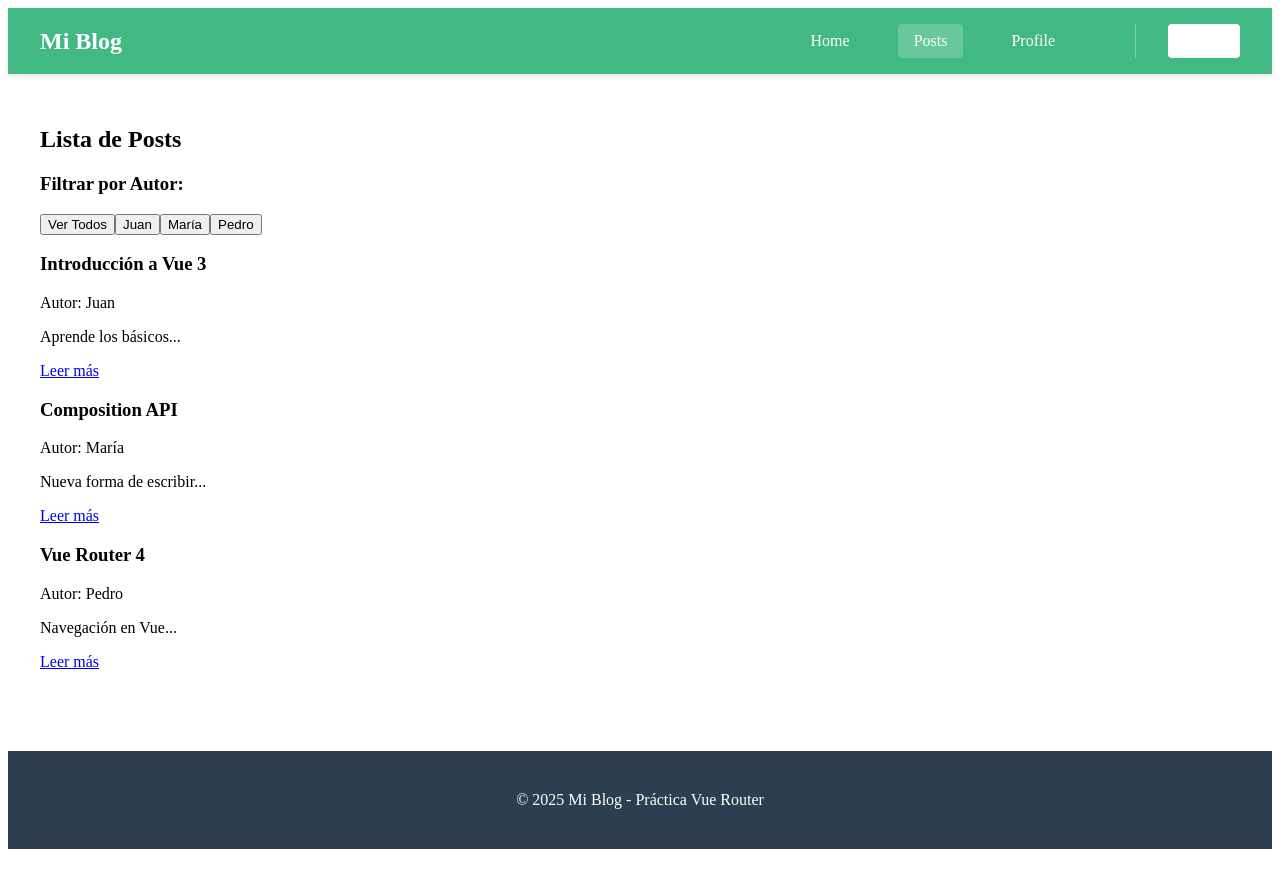
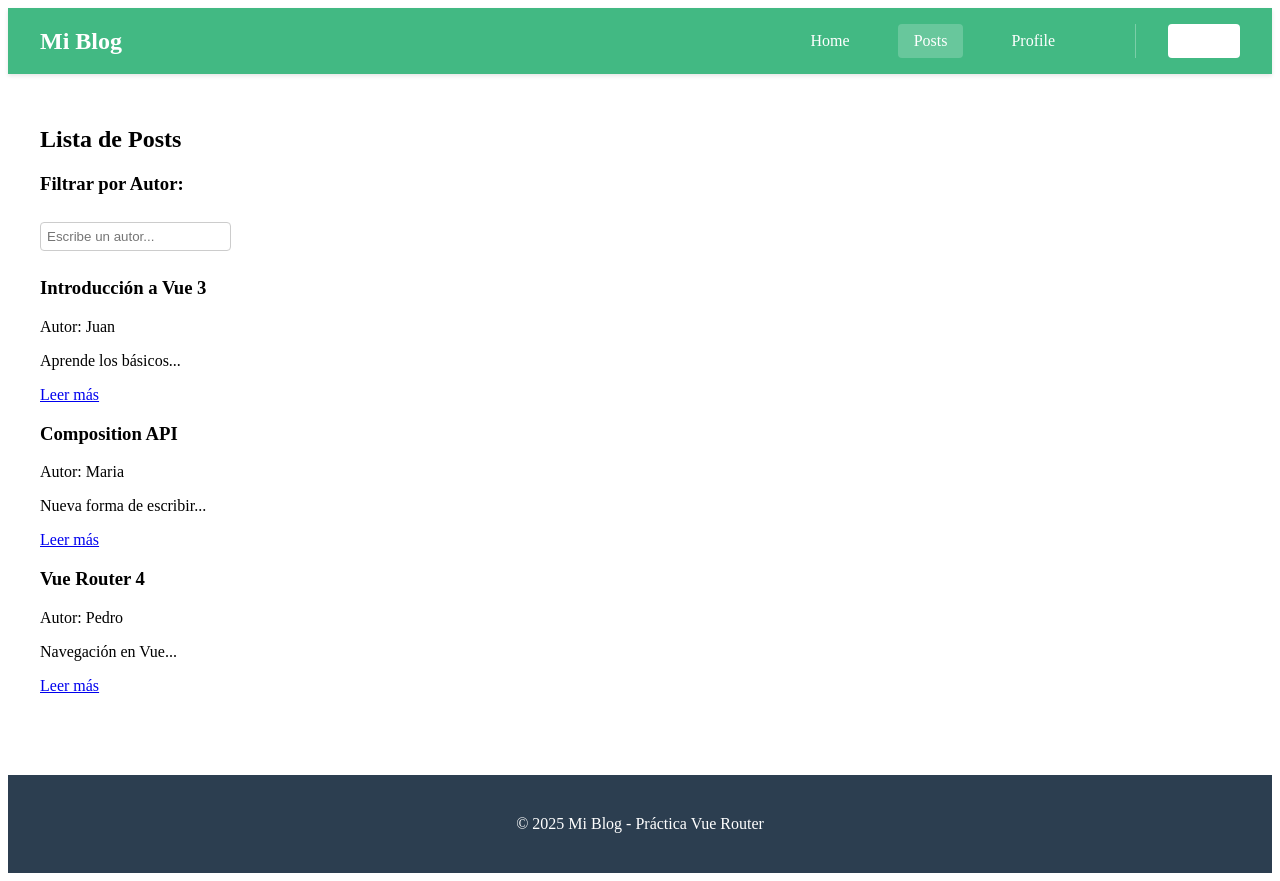
Before and after one commit to Avenger7225/safe-guard-routes, a Vue app: page /posts in a window 1280 px wide. Before the commit the page ends 857 px from the top, so only its background shows below. Built offline with nearby package versions, Linux system fonts and the light colour scheme.

Commit message:
ejercicios 4 terminado!

```diff
--- a/src/router/index.js
+++ b/src/router/index.js
@@ -81,12 +81,19 @@ const router = createRouter({
 })
 
 // Guard Global - Se ejecuta antes de cada navegación
-router.beforeEach((to, from, next) => {
+router.beforeEach(async (to, from, next) => {
   const authStore = useAuthStore()
 
+  // 🔹 Simular llamada asíncrona a un "API" que valida sesión
+  const isValid = await new Promise((resolve) => {
+    setTimeout(() => {
+      // Aquí podrías poner lógica real, ej: fetch a tu backend
+      resolve(authStore.isAuthenticated)
+    }, 1000) // espera 1 segundo
+  })
+
   // Verificar si la ruta requiere autenticación
-  if (to.meta.requiresAuth && !authStore.isAuthenticated) {
-    // Guardar la ruta a la que intentaba acceder
+  if (to.meta.requiresAuth && !isValid) {
     next({
       name: 'login',
       query: { redirect: to.fullPath }
--- a/src/views/PostList.vue
+++ b/src/views/PostList.vue
@@ -5,19 +5,13 @@
     <div class="filters">
       <h3>Filtrar por Autor:</h3>
 
-      <button @click="setAuthorFilter('')"
-              :class="{ active: !currentAuthorFilter }"
-              class="btn-filter">
-        Ver Todos
-      </button>
-
-      <button v-for="author in availableAuthors"
-              :key="author"
-              @click="setAuthorFilter(author)"
-              :class="{ active: currentAuthorFilter === author.toLowerCase() }"
-              class="btn-filter">
-        {{ author }}
-      </button>
+      <input
+        type="text"
+        v-model="authorInput"
+        placeholder="Escribe un autor..."
+        @input="updateAuthorFilter"
+        class="input-filter"
+      />
 
       <p v-if="currentAuthorFilter" class="active-filter">
         Posts filtrados por: <strong>{{ currentAuthorFilter }}</strong>
@@ -34,7 +28,9 @@
       </router-link>
     </div>
 
-    <p v-if="filteredPosts.length === 0">No se encontraron posts del autor "{{ currentAuthorFilter }}".</p>
+    <p v-if="filteredPosts.length === 0 && currentAuthorFilter">
+      No se encontraron posts del autor "{{ currentAuthorFilter }}".
+    </p>
   </div>
 </template>
 
@@ -45,53 +41,47 @@ import { useRouter, useRoute } from 'vue-router'
 const router = useRouter()
 const route = useRoute()
 
-// 1. Datos con los autores completos
 const allPosts = ref([
   { id: 1, title: 'Introducción a Vue 3', excerpt: 'Aprende los básicos...', author: 'Juan' },
-  { id: 2, title: 'Composition API', excerpt: 'Nueva forma de escribir...', author: 'María' },
+  { id: 2, title: 'Composition API', excerpt: 'Nueva forma de escribir...', author: 'Maria' },
   { id: 3, title: 'Vue Router 4', excerpt: 'Navegación en Vue...', author: 'Pedro' },
 ])
 
-// Autores disponibles para los botones de filtro
-const availableAuthors = ['Juan', 'María', 'Pedro']
+const currentAuthorFilter = ref('')
+const authorInput = ref('')
 
-// 2. Estado reactivo para el filtro actual, basado en la URL
-const currentAuthorFilter = ref('')
-
-// Función para cambiar el filtro y actualizar la URL
-const setAuthorFilter = (authorName) => {
+const updateAuthorFilter = () => {
   const query = {}
-
-  // Solo añade el parámetro 'author' si hay un nombre
-  if (authorName) {
-    query.author = authorName.toLowerCase()
+  if (authorInput.value.trim()) {
+    query.author = authorInput.value.toLowerCase()
   }
-
-  // Navega a la misma ruta, pero con el nuevo query param
-  router.push({
-    query: query
-  })
+  router.push({ query })
 }
 
-// 3. Observar la URL (Query Params) para actualizar la lista
 const updateFilterFromRoute = () => {
-    // Lee el parámetro 'author' de la URL y lo guarda en el estado
-    currentAuthorFilter.value = route.query.author ? route.query.author.toLowerCase() : ''
+  currentAuthorFilter.value = route.query.author ? route.query.author.toLowerCase() : ''
+  authorInput.value = currentAuthorFilter.value
 }
 
-// Inicializar y observar la ruta
 onMounted(updateFilterFromRoute)
 watch(() => route.query, updateFilterFromRoute)
 
+const filteredPosts = computed(() => {
+  if (!currentAuthorFilter.value) {
+    return allPosts.value
+  }
 
-// 4. Lógica de filtrado para mostrar los posts
-const filteredPosts = computed(() => {
-    if (!currentAuthorFilter.value) {
-        return allPosts.value
-    }
-
-    return allPosts.value.filter(post =>
-        post.author.toLowerCase() === currentAuthorFilter.value
-    )
+  return allPosts.value.filter(post =>
+    post.author.toLowerCase().includes(currentAuthorFilter.value)
+  )
 })
 </script>
+
+<style scoped>
+.input-filter {
+  padding: 6px;
+  margin: 8px 0;
+  border: 1px solid #ccc;
+  border-radius: 4px;
+}
+</style>
```
